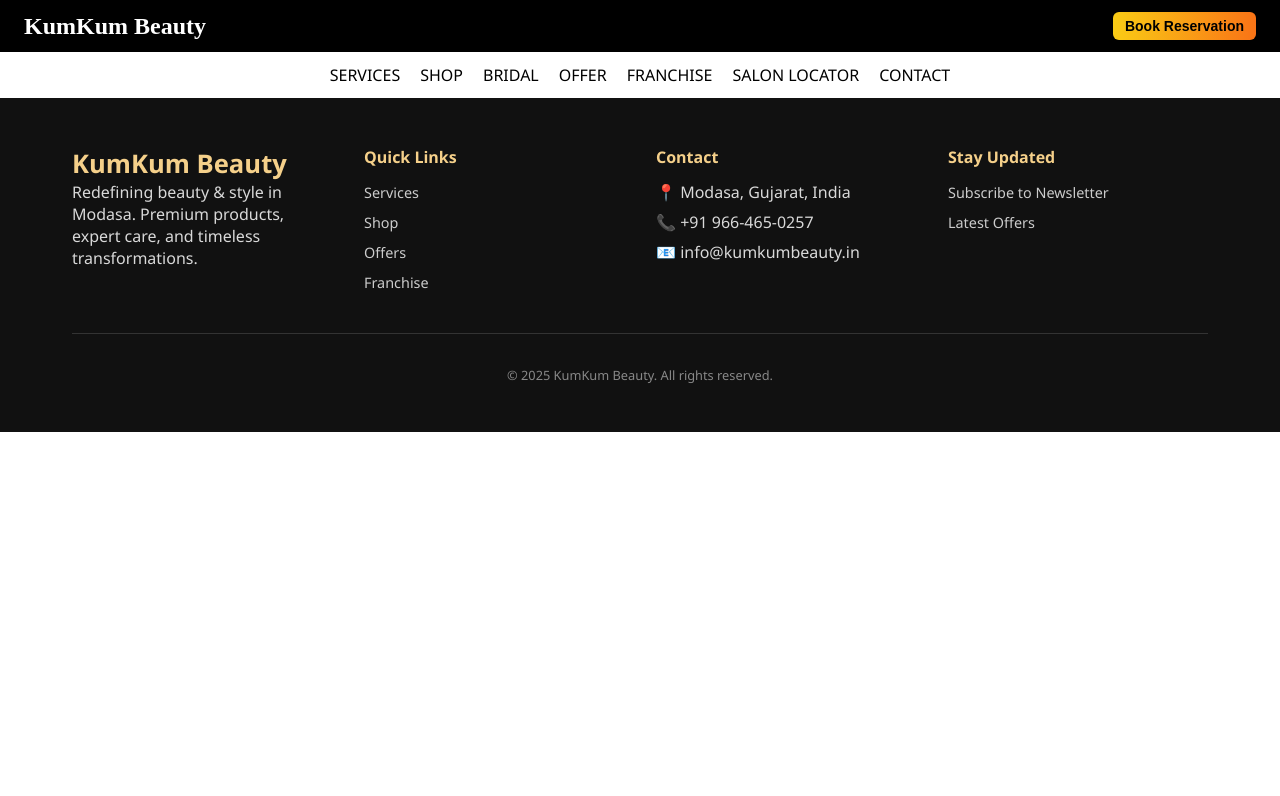
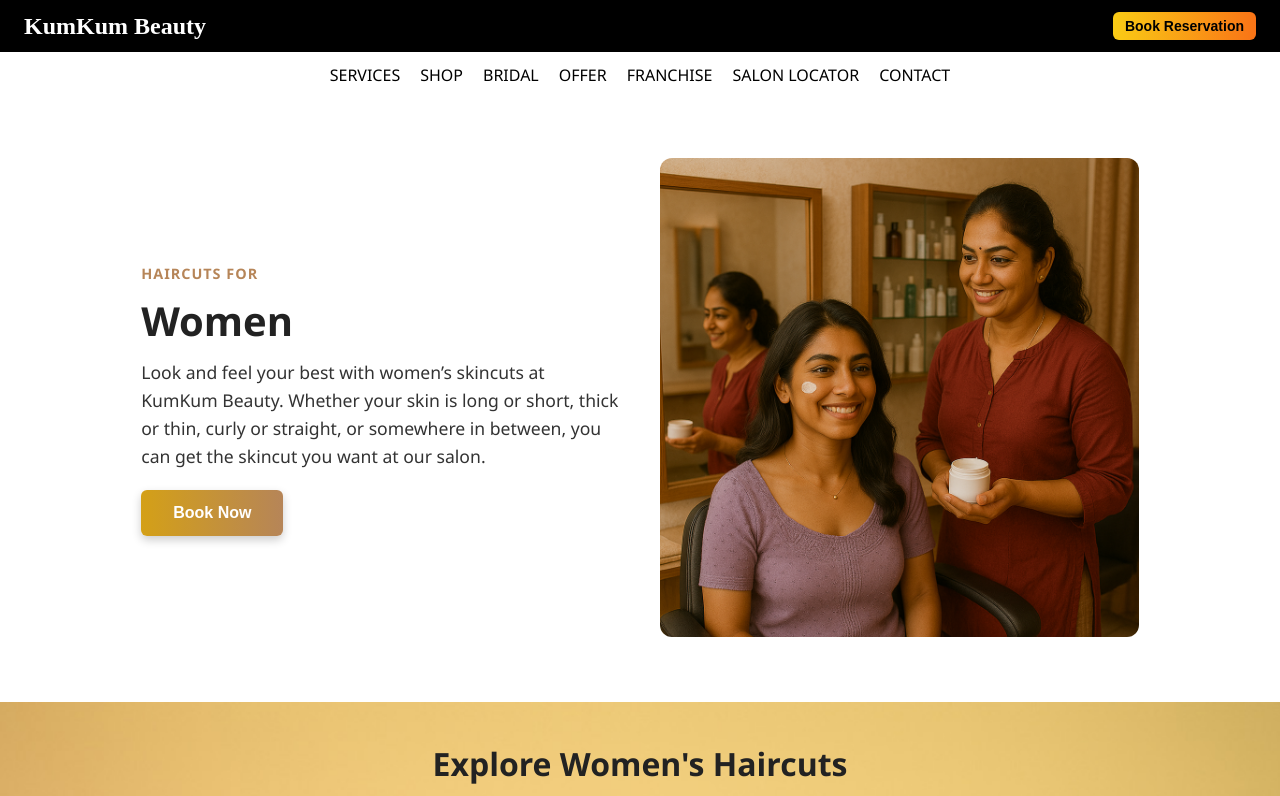
Before and after one commit to CornilPatidar/Beauty-Salon-Website, a React (Vite) app: page /skin-care in a window 1280 px wide. Shown: the top 796 px of the page. Built offline with nearby package versions, Linux system fonts and the light colour scheme; a web font is replaced by a local one.

Commit message:
Skin-Care

```diff
--- a/src/App.tsx
+++ b/src/App.tsx
@@ -10,6 +10,7 @@ import BrandsSection from "@/components/Sections/BrandsSection/BrandsSection";
 import FooterSection from "@/components/Sections/FooterSection/FooterSection";
 
 import HairCare from "@/pages/haircare/HairCare";
+import SkinCare from "@/pages/skincare/SkinCare";
 import Book from "@/pages/book/Book";
 
 // ✅ Home page as a separate component so routing is clean
@@ -51,6 +52,7 @@ function App() {
       <Routes>
         <Route path="/" element={<HomePage />} />
         <Route path="/hair-care" element={<HairCare />} />
+        <Route path="/skin-care" element={<SkinCare />} />
         <Route path="/book" element={<Book />} /> {/* ✅ new route */}
         {/* Add more pages here later */}
       </Routes>
--- a/src/components/Sections/ServicesSection/ServicesSection.tsx
+++ b/src/components/Sections/ServicesSection/ServicesSection.tsx
@@ -10,7 +10,7 @@ type Service = {
 
 const services: Service[] = [
   { title: "Hair Care", img: "/services/hair-care.png", link: "/hair-care" },
-  { title: "Skin Care", img: "/services/skin-care.png", link: "#" },
+  { title: "Skin Care", img: "/services/skin-care.png", link: "/skin-care" },
   { title: "Body Care", img: "/services/body-care.png", link: "#" },
   { title: "Bridal Make Up", img: "services/bridal-care.png", link: "#" },
   {title: "Treatment", img: "services/treatment.png", link: "#" }
--- /dev/null
+++ b/src/pages/skincare/SkinCare.module.css
@@ -0,0 +1,85 @@
+.container {
+    display: flex;
+    align-items: center;
+    justify-content: space-between;
+    gap: 40px;
+    max-width: 1100px; /* Limit width */
+    margin: 0 auto; /* Center horizontally */
+    padding: 60px 4%; /* More space on left/right */
+    flex-wrap: wrap;
+  }
+
+  .textSection {
+    flex: 1;
+    min-width: 320px;
+  }
+
+  .subheading {
+    font-size: 0.9rem;
+    font-weight: bold;
+    color: #b68558; /* Matches KumKum's warm beige-brown tone */
+    letter-spacing: 1px;
+  }
+
+  .heading {
+    font-size: 2.5rem;
+    font-weight: bold;
+    margin: 10px 0;
+  }
+
+  .description {
+    font-size: 1.1rem;
+    color: #333;
+    line-height: 1.6;
+    margin-bottom: 20px;
+  }
+
+  /* Book Now Button - matching KumKum theme */
+  .bookButton {
+    background: linear-gradient(90deg, #d4a017, #b68558);
+    color: white;
+    padding: 14px 32px;
+    border: none;
+    border-radius: 6px;
+    font-weight: bold;
+    cursor: pointer;
+    font-size: 1rem;
+    box-shadow: 0 4px 10px rgba(0,0,0,0.2);
+    transition: all 0.3s ease;
+  }
+
+  .bookButton:hover {
+    filter: brightness(1.1);
+    transform: translateY(-2px);
+  }
+
+  .imageSection {
+    flex: 1;
+    min-width: 320px;
+  }
+
+  .imageSection img {
+    width: 100%;
+    border-radius: 12px;
+    object-fit: cover;
+  }
+
+  /* 📱 Mobile/Tablet Responsive */
+@media (max-width: 768px) {
+    .container {
+      flex-direction: column; /* Stack vertically */
+      text-align: center; /* Center text */
+    }
+
+    .imageSection {
+      order: -1; /* Image goes on top */
+    }
+
+    .textSection {
+      text-align: center;
+    }
+
+    .heading {
+      font-size: 2rem;
+    }
+  }
--- /dev/null
+++ b/src/pages/skincare/SkinCare.tsx
@@ -0,0 +1,37 @@
+import React from "react";
+import styles from "./SkinCare.module.css";
+import HaircutCarousel from "@/components/HaircutCarousel/HaircutCarousel";
+
+const SkinCare: React.FC = () => {
+  return (
+    <>
+      {/* Top Section - Text & Image */}
+      <div className={styles.container}>
+        {/* Left - Text */}
+        <div className={styles.textSection}>
+          <h4 className={styles.subheading}>HAIRCUTS FOR</h4>
+          <h1 className={styles.heading}>Women</h1>
+          <p className={styles.description}>
+            Look and feel your best with women’s skincuts at KumKum Beauty.
+            Whether your skin is long or short, thick or thin, curly or straight,
+            or somewhere in between, you can get the skincut you want at our salon.
+          </p>
+
+          {/* Book Now button */}
+          <button className={styles.bookButton} onClick={() => window.location.href = "/book"}>Book Now</button>
+        </div>
+
+        {/* Right - Image */}
+        <div className={styles.imageSection}>
+          <img src="/images/skin-care-model.png" alt="Skin Care" />
+        </div>
+      </div>
+
+      {/* Carousel Section */}
+      <HaircutCarousel />
+
+    </>
+  );
+};
+
+export default SkinCare;
```
Also changed, not shown: public/images/skin-care-model.png (added).
